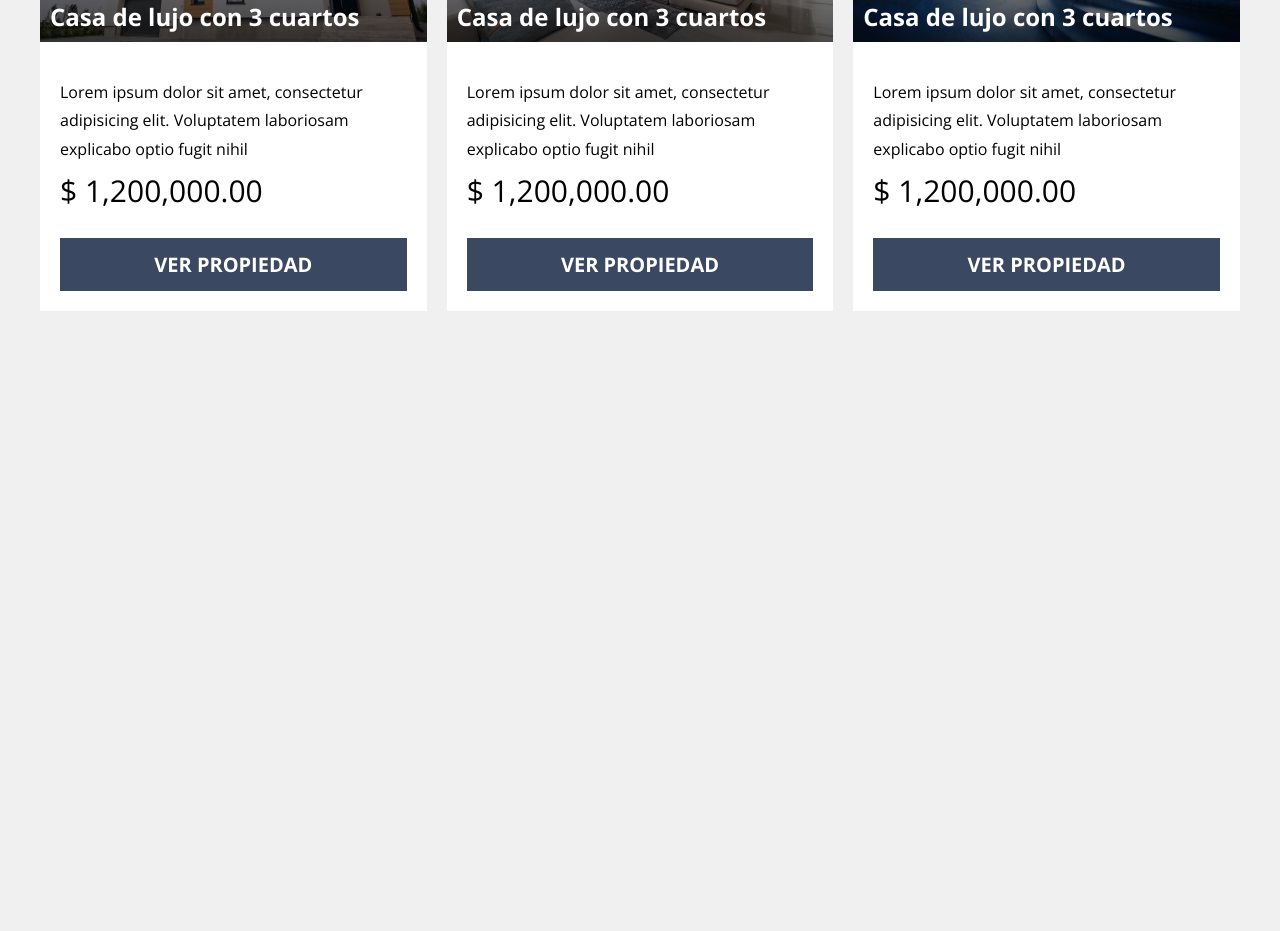
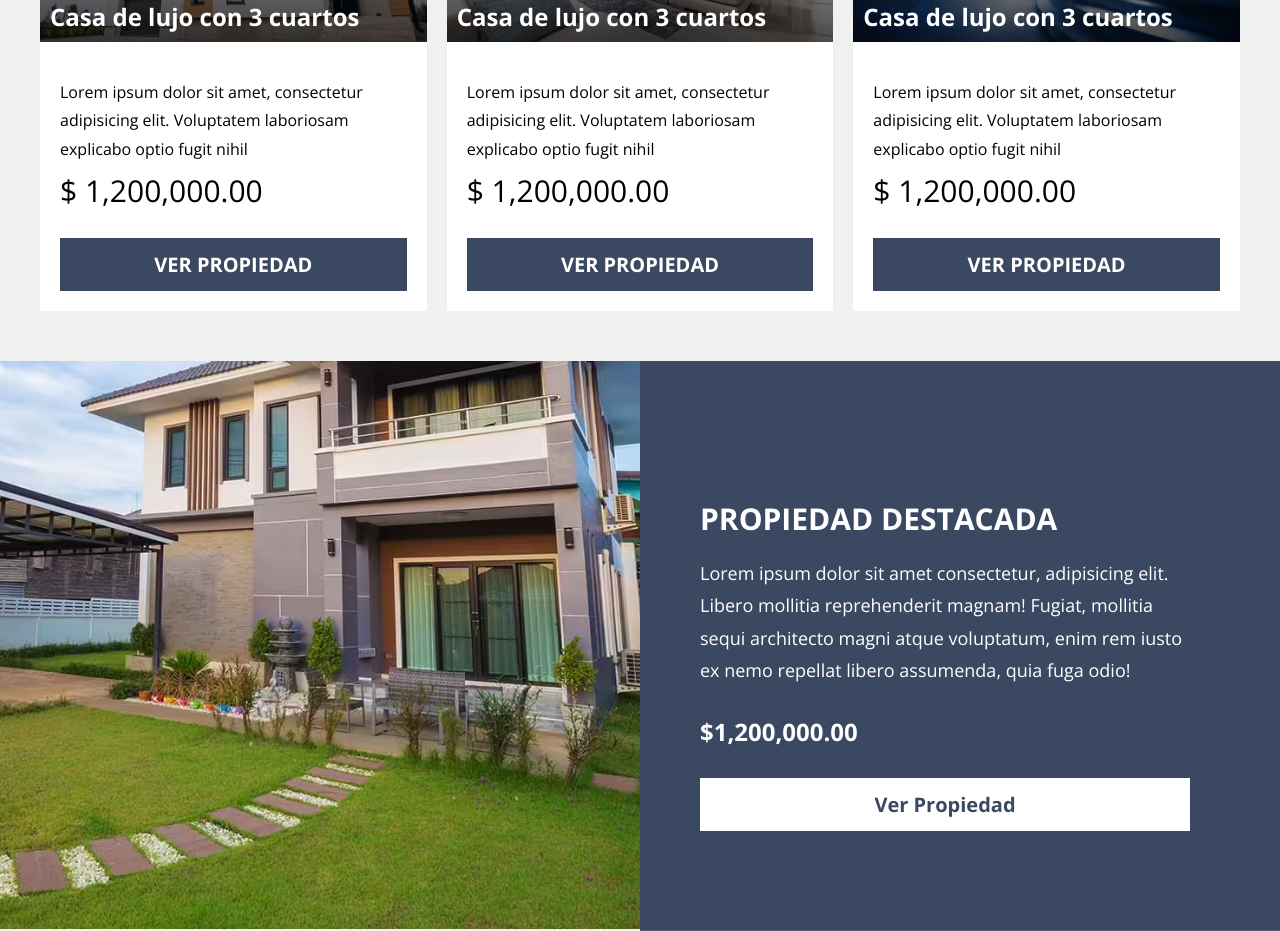
Before and after one commit to ManuelSA97/Real-Estate, a website: page index.html in a window 1280 px wide. Shown: the part 1520-2451 px from the top of the page. Before the commit the page ends 1831 px from the top, so only its background shows below. Drawn offline with nearby package versions, Linux system fonts and the light colour scheme.

Commit message:
Seccion de propiedad destacada completa

```diff
--- a/index.html
+++ b/index.html
@@ -104,5 +104,17 @@
         </div>
     </main>
 
+    <section class="destacada">
+        <div class="destacada__grid contenedor">
+            <div class="destacada__contenido">
+                <h3 class="destacada__heading">Propiedad Destacada</h3>
+                <p class="destacada__texto">Lorem ipsum dolor sit amet consectetur, adipisicing elit. Libero mollitia reprehenderit magnam! Fugiat, mollitia sequi architecto magni atque voluptatum, enim rem iusto ex nemo repellat libero assumenda, quia fuga odio!</p>
+                <p class="destacada__precio">$1,200,000.00</p>
+                <a href="#" class="destacada__link">Ver Propiedad</a>
+            </div>
+        </div>
+
+    </section>
+
 </body>
 </html>
--- /dev/null
+++ b/src/scss/ui/propiedades/_destacada.scss
@@ -0,0 +1,58 @@
+@use 'base/mixins' as m;
+@use 'base/variables' as v;
+
+.destacada{
+    margin-top: 5rem;
+    background-image: linear-gradient(to bottom, transparent 0%, transparent 50%, v.$primario 50%, v.$primario 100%), url(/build/img/destacada.avif);
+    background-size: 100%, cover;
+    background-repeat: no-repeat;
+    background-position: center, -80rem -22rem;
+    @include m.tablet {
+        background-position: center, -50rem -30rem;
+    }
+    @include m.desktop {
+        background-image: linear-gradient(to right, transparent 0%, transparent 50%, v.$primario 50%, v.$primario 100%), url(/build/img/destacada.avif);
+    }
+    &__grid{
+        display: grid;
+        grid-template-rows: repeat(2, 2fr);
+        @include m.desktop {
+            grid-template-rows: unset;
+            @include m.grid(2, 2rem);
+            background-position: center, -50rem center;
+
+        }
+    }
+
+
+    &__contenido{
+        padding: 5rem;
+        grid-row: 2 / 3;
+        color: white;
+        @include m.desktop {
+            grid-column: 2 / 3;
+            padding: 10rem 5rem;
+        }
+    }
+
+    &__heading{
+        color: white;
+        text-transform: uppercase;
+    }
+
+    &__texto{
+        color: white;
+        font-size: 1.8rem;
+    }
+
+    &__precio{
+        color: white;
+        font-size: 2.4rem;
+        font-weight: 700;
+    }
+
+    &__link{
+        @include m.boton(white, v.$primario);
+        display: block;
+    }
+}
--- a/src/scss/ui/propiedades/_index.scss
+++ b/src/scss/ui/propiedades/_index.scss
@@ -1 +1,2 @@
 @forward 'propiedades';
+@forward 'destacada';
```
Also changed, not shown: build/css/app.css, 1 other file.
